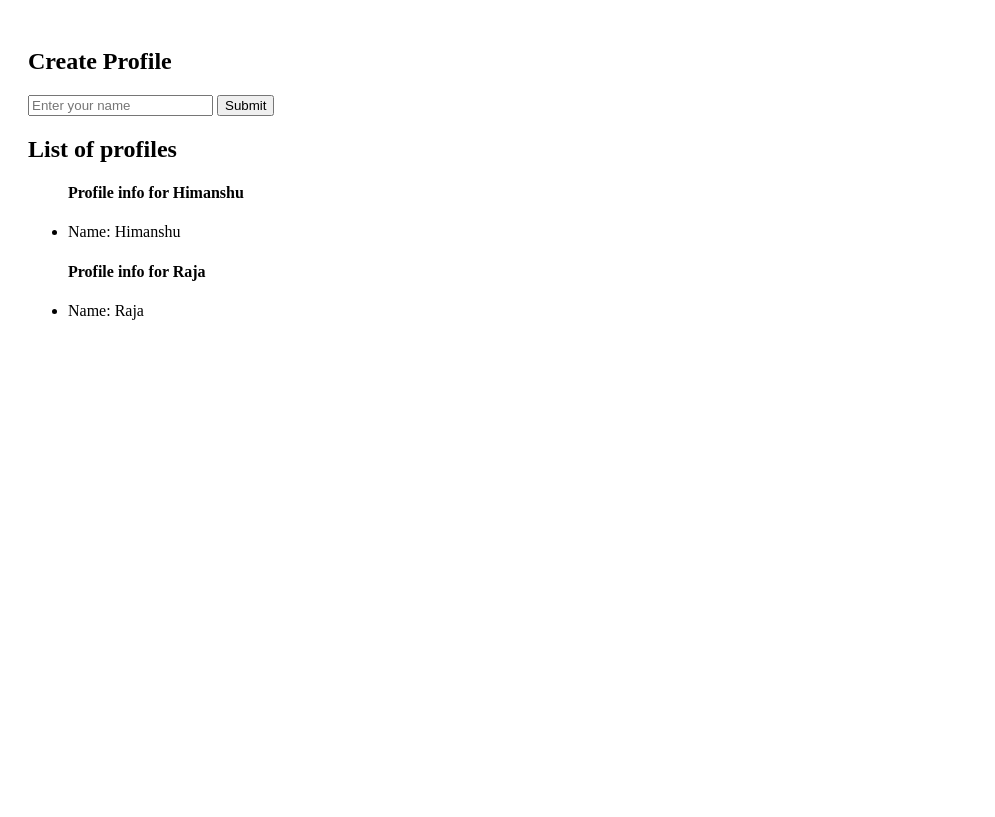
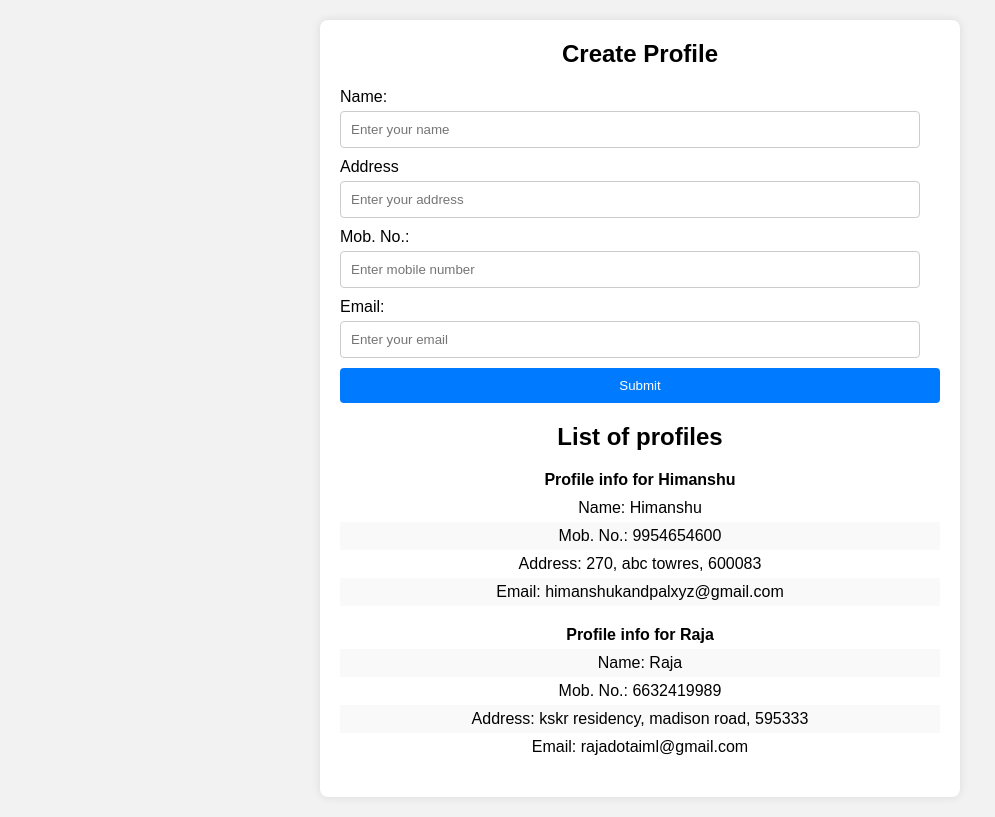
Before and after one commit to HimanS-sys/LetsGoDjango, a Django app: page /name/ in a window 1280 px wide. Shown: the whole page, without its empty margins (0-995 px from the left). Before the commit the page ends 320 px from the top, so only its background shows below. Run offline with Django 5.2, Linux system fonts and the light colour scheme; data comes from the database, SQL or seed files in the repository; both versions use the stored data as it was after the commit.

Commit message:
Made a basic Create user page

```diff
--- a/myapp/models.py
+++ b/myapp/models.py
@@ -3,4 +3,7 @@ from django.db import models
 # Profiles - creates object containing
 # user profile details
 class Profile(models.Model):
-    name = models.CharField(max_length=255)
+    name = models.CharField(max_length=255, unique=True)
+    mobile_number = models.CharField(max_length=10)
+    address = models.TextField()
+    email = models.EmailField(max_length=320)
--- a/myapp/views.py
+++ b/myapp/views.py
@@ -1,4 +1,6 @@
+import json
 from django.shortcuts import HttpResponse, render, redirect
+from django.http import JsonResponse
 from myapp.models import Profile
 
 # Create your views here
@@ -9,11 +11,51 @@ def hello_world(request):
     return HttpResponse("Welcome to the exciting world of Django!")
 
 def profile_view(request):
-    if request.method == 'POST':
-        name = request.POST.get('name', '')
-        Profile.objects.create(name=name)
+    if request.method == "POST":
+        name = request.POST.get("name", "")
+        mobile_number = request.POST.get("mobile_number", "")
+        address = request.POST.get("address", "")
+        email = request.POST.get("email", "")
+        if name and email:
+            Profile.objects.create(name=name, address=address, mobile_number=mobile_number, email=email)
+        else:
+            return render(request, 'profile.html', {"error_message": "Name and Email are required fields"})
         return redirect('profile')
     else:
-        stored_names = Profile.objects.all()
-        context = {'stored_names': stored_names}
+        stored_profiles = Profile.objects.all()
+        context = {'stored_profiles': stored_profiles}
         return render(request, 'profile.html', context)
+
+def get_profile_by_name(request, name):
+    try:
+        profile = Profile.objects.get(name=name)
+        user_data = {
+            "name" : profile.name,
+            "address" : profile.address,
+            "mobile_number" : profile.mobile_number,
+            "email" : profile.email,
+        }
+        return JsonResponse(user_data)
+    except Profile.DoesNotExist as e:
+        error_message = f"Profile '{name}' does not exist: {str(e)}"
+        error_data = {"error" : error_message}
+        return JsonResponse(error_data, status = 404)
+
+def update_email(request, name):
+    if request.method == "PUT":
+        try:
+            profile = Profile.objects.get(name=name)
+            data = json.loads(request.body)
+            new_email = data.get("email")
+            if new_email:
+                profile.email = new_email
+                profile.save()
+                return JsonResponse({"message" : "Email updated succesfully"})
+            else:
+                return JsonResponse({"error": "Email not provided in request body"}, status=400)
+        except Profile.DoesNotExist as e:
+            error_message = f"Profile '{name}' does not exist: {str(e)}"
+            error_data = {"error" : error_message}
+            return JsonResponse(error_data, status = 404)
+    else:
+        return JsonResponse({"error" : "only 'PUT' request are allowed"}, status = 404)
--- a/mysite/urls.py
+++ b/mysite/urls.py
@@ -19,10 +19,14 @@ from django.urls import path
 from myapp.views import welcome
 from myapp.views import hello_world
 from myapp.views import profile_view
+from myapp.views import get_profile_by_name
+from myapp.views import update_email
 
 urlpatterns = [
     path("admin/", admin.site.urls),
-    path("", welcome, name="welcome"),
-    path("hello/", hello_world, name="hello"),
-    path('name/', profile_view, name='profile'),
+    path("", welcome, name = "welcome"),
+    path("hello/", hello_world, name = "hello"),
+    path("name/", profile_view, name = "profile"),
+    path("profile/<str:name>/", get_profile_by_name, name = "get_profile_by_name"),
+    path("profile/<str:name>/email", update_email, name = "update_email"),
 ]
--- a/templates/profile.html
+++ b/templates/profile.html
@@ -3,20 +3,100 @@
     <head>
         <meta charset="utf-8">
         <title>Profile Directory</title>
+        <style>
+            body {
+                font-family: Arial, sans-serif;
+                margin: 0;
+                padding: 0;
+                background-color: #f2f2f2;
+            }
+
+            .container {
+                max-width: 600px;
+                margin: 20px auto;
+                padding: 20px;
+                background-color: #fff;
+                border-radius: 8px;
+                box-shadow: 0 0 10px rgba(0, 0, 0, 0.1);
+            }
+
+            h2 {
+                margin-top: 0;
+                text-align: center;
+            }
+
+            form {
+                margin-bottom: 20px;
+            }
+
+            label {
+                display: block;
+                margin-bottom: 5px;
+            }
+
+            input[type="text"],
+            input[type="email"] {
+                width: calc(100% - 20px);
+                padding: 10px;
+                margin-bottom: 10px;
+                border: 1px solid #ccc;
+                border-radius: 4px;
+                box-sizing: border-box;
+            }
+
+            button {
+                width: 100%;
+                padding: 10px;
+                background-color: #007bff;
+                color: #fff;
+                border: none;
+                border-radius: 4px;
+                cursor: pointer;
+            }
+
+            ul {
+                list-style-type: none;
+                padding: 0;
+                text-align: center;
+            }
+
+            ul li {
+                padding: 5px 0;
+            }
+
+            ul li:nth-child(odd) {
+                background-color: #f9f9f9;
+            }
+
+            h4 {
+                margin-top: 20px;
+                margin-bottom: 5px;
+            }
+        </style>
     </head>
     <body>
-        <div style="padding: 20px;">
+        <div class="container">
             <h2>Create Profile</h2>
             <form method="POST" action="{% url 'profile' %}">
                 {% csrf_token %}
-                <input type="text" name="name" placeholder="Enter your name">
+                <label for="name">Name:</label>
+                <input type="text" name="name" placeholder="Enter your name"><br>
+                <label for="address">Address</label>
+                <input type="text" name="address" placeholder="Enter your address"><br>
+                <label for="mobile_number">Mob. No.:</label>
+                <input type="text" name="mobile_number" placeholder="Enter mobile number"><br>
+                <label for="email">Email:</label>
+                <input type="email" name="email" placeholder="Enter your email">
                 <button type="submit">Submit</button>
             </form>
             <h2>List of profiles</h2>
             <ul>
-                {% for stored_name in stored_names %}
-                <h4>Profile info for {{stored_name.name}}</h4>
-                <li>Name: {{stored_name.name}}</li>
+                {% for stored_profile in stored_profiles %}
+                <h4>Profile info for {{stored_profile.name}}</h4>
+                <li>Name: {{stored_profile.name}}</li>
+                <li>Mob. No.: {{stored_profile.mobile_number}}</li>
+                <li>Address: {{stored_profile.address}}</li>
+                <li>Email: {{stored_profile.email}}</li>
                 {% empty %}
                 <li>No names stored yet.</li>
                 {% endfor %}
```
Also changed, not shown: db.sqlite3, myapp/migrations/0001_initial.py.
